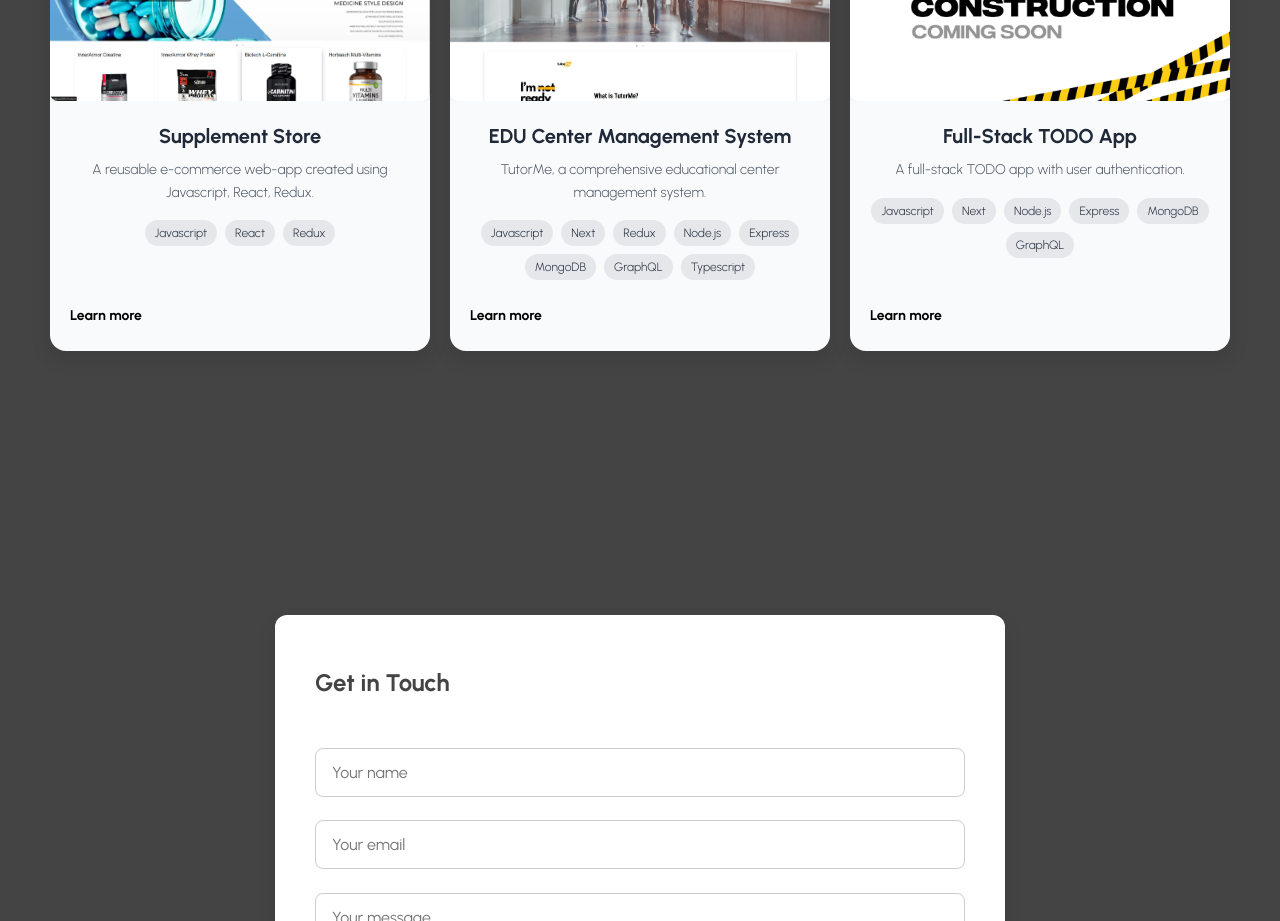
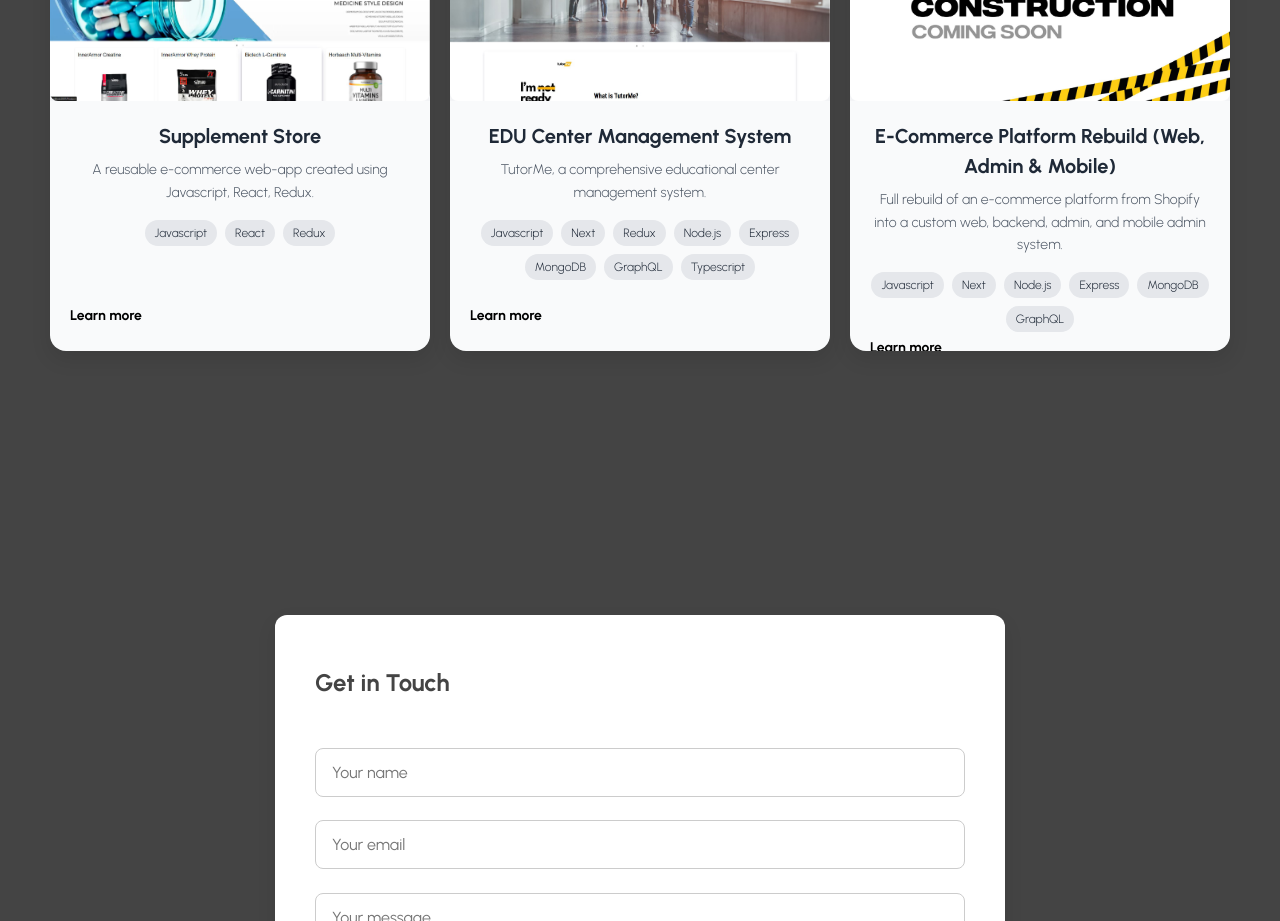
Before and after one commit to MikelMrad/Portfolio, a Next.js app: page / in a window 1280 px wide. Shown: the part 2740-3661 px from the top of the page. Built offline with nearby package versions, Linux system fonts and the light colour scheme.

Commit message:
Project update

```diff
--- a/src/components/Projects.js
+++ b/src/components/Projects.js
@@ -25,10 +25,10 @@ export default function Projects() {
         />
         <ProjectContainer
         src={UnderConstruction}
-        header="Full-Stack TODO App"
-        paragraph="A full-stack TODO app with user authentication."
+        header="E-Commerce Platform Rebuild (Web, Admin & Mobile)"
+        paragraph="Full rebuild of an e-commerce platform from Shopify into a custom web, backend, admin, and mobile admin system."
         techs={["Javascript", "Next"," Node.js", "Express", "MongoDB"," GraphQL"]}
-        dir={"https://github.com/MikelMrad/To-Do-App"}
+        dir={"https://github.com/MikelMrad"}
         />
       </div>
     </section>
```
